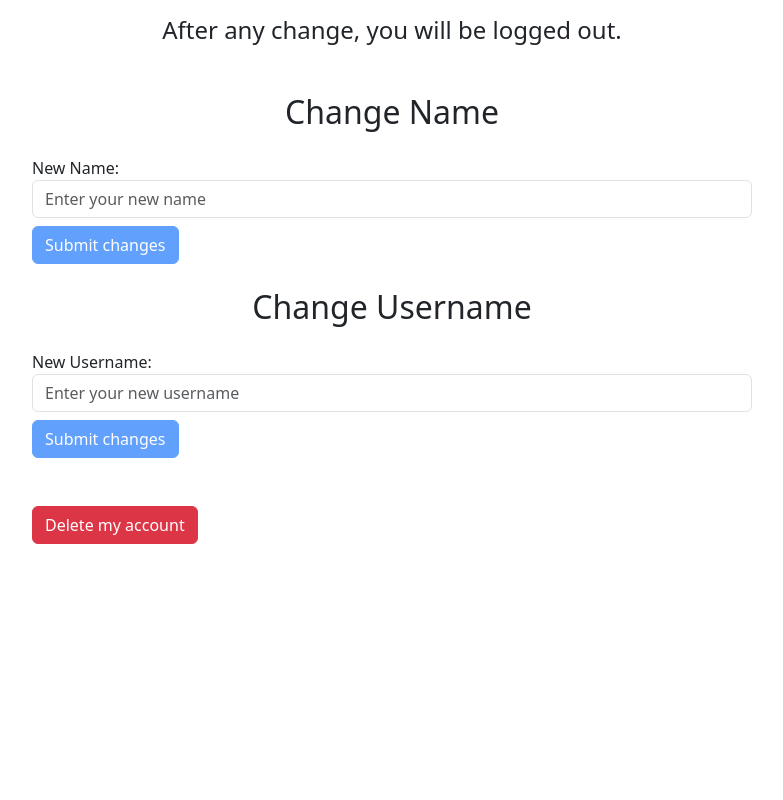
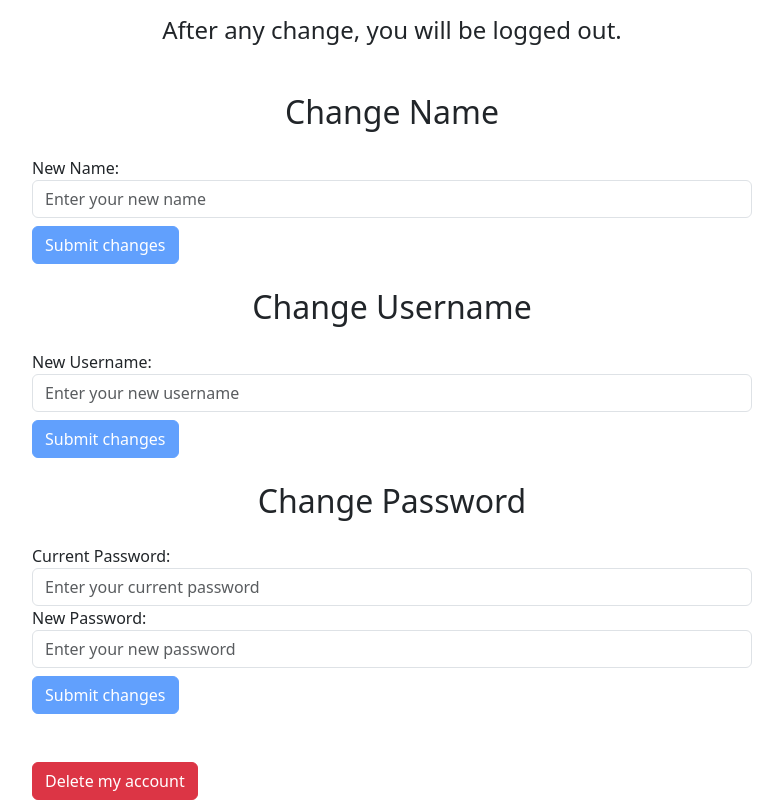
Before and after one commit to LiontosDionisis/CoinTrack, an Angular app in the folder ecomanage/: page /settings in a window 1280 px wide. Shown: the part 396-1196 px from the top of the page, without its empty margins (248-1031 px from the left). Before the commit the page ends 940 px from the top, so only its background shows below. Built offline with nearby package versions, Linux system fonts and the light colour scheme.

Commit message:
password updating

```diff
--- a/ecomanage/src/app/components/settings/settings.component.html
+++ b/ecomanage/src/app/components/settings/settings.component.html
@@ -35,6 +35,23 @@
         </div>
     </div>
 
+    <div class="row justify-content-center mt-4">
+        <div class="col-md-8">
+            <h2 class="text-center mb-4">Change Password</h2>
+            <form #updatePasswordForm="ngForm" class="needs-validation" novalidate (submit)="onSubmitPassword(updatePasswordForm)">
+                <div class="form-group">
+                    <label for="oldPass">Current Password:</label>
+                    <input type="password" [(ngModel)]="passwordForm.oldPass" class="form-control" id="oldPass" name="oldPass" placeholder="Enter your current password" required>
+                    <div class="invalid-feedback">Please enter your current password.</div>
+                    <label for="newPass">New Password:</label>
+                    <input type="password" [(ngModel)]="passwordForm.newPass" class="form-control" id="newPass" name="newPass" placeholder="Enter your new password" required>
+                    <div class="invalid-feedback">Please enter your new password</div>
+                    <button type="submit" class="btn btn-primary btn-block mt-2" [disabled]="!passwordForm.oldPass || !passwordForm.newPass">Submit changes</button>
+                </div>
+            </form>
+        </div>
+    </div>
+
     <div class="row justify-content-center mt-5">
         <div class="col-md-8">
             <button id="dltBtn" (click)="deleteAccount()" class="btn btn-danger btn-md btn-block">Delete my account</button>
--- a/ecomanage/src/app/components/settings/settings.component.ts
+++ b/ecomanage/src/app/components/settings/settings.component.ts
@@ -18,6 +18,7 @@ export class SettingsComponent {
   usernameTaken: boolean = false;
   nameForm = { name : "", userId : ""}
   usernameForm = {username: "", userId: ""}
+  passwordForm = {userId: "", oldPass: "", newPass: ""}
 
   constructor(private http: HttpClient, private authService : AuthService) {
   }
@@ -27,11 +28,24 @@ export class SettingsComponent {
     if (userId) {
       this.nameForm.userId = userId;
       this.usernameForm.userId = userId;
+      this.passwordForm.userId = userId;
     } else {
       console.error("User ID not found in token");
     }
   }
 
+  onSubmitPassword(form: NgForm) {
+    this.authService.updatePassword(this.passwordForm).subscribe(
+      (response) => {
+        console.log("Pass changed");
+        this.authService.logout();
+      },
+      (error) => {
+        console.log("Error changing password");
+
+      }
+    )
+  }
 
   onSubmitName(form: NgForm) {
     this.authService.updateName(this.nameForm).subscribe(
--- a/ecomanage/src/app/services/auth.service.ts
+++ b/ecomanage/src/app/services/auth.service.ts
@@ -66,6 +66,10 @@ export class AuthService {
     return this.http.post<any>(`${this.apiUrl}/updateUsername`, formData);
   }
 
+  updatePassword(formData: any) {
+    return this.http.post<any>(`${this.apiUrl}/updatePassword`, formData);
+  }
+
   deleteUser(userId : string) {
     return this.http.delete<any>(`${this.apiUrl}/delete/${userId}`)
   }
```
Also changed, not shown: 2 other files (tests, documents, lock files or other folders).
